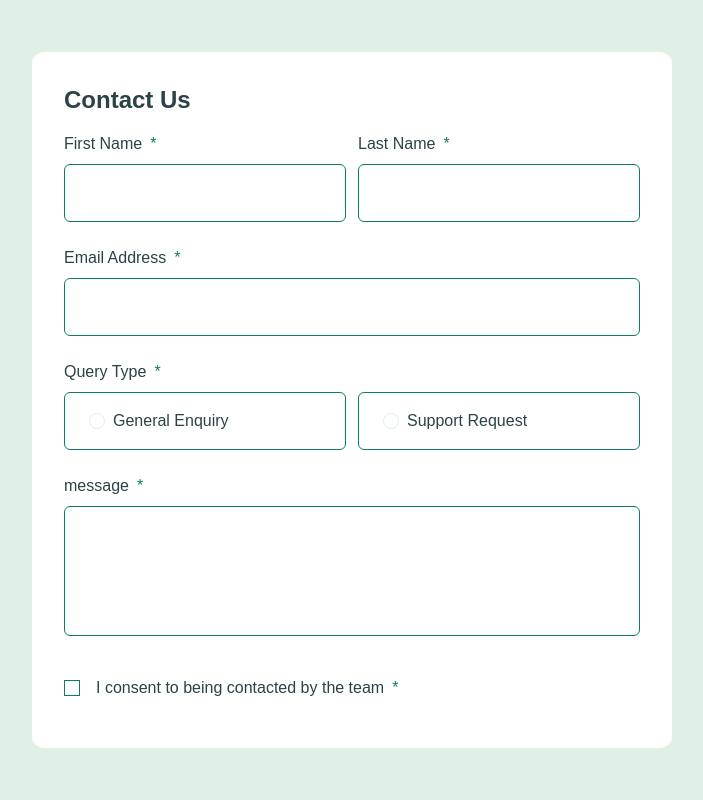
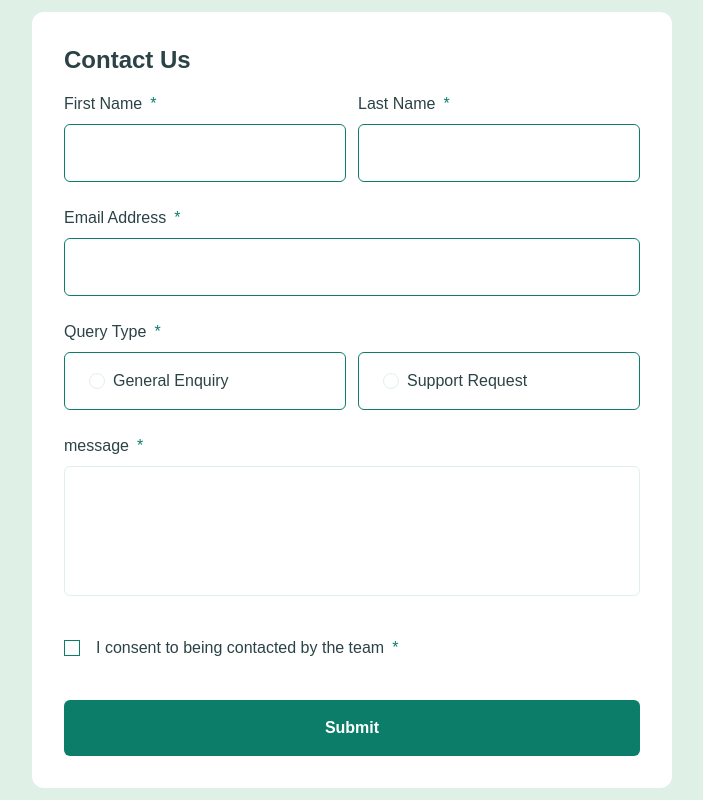
Before and after one commit to Erhahon-Imafidon/contact_form, a React (Vite) app: page / in a window 1280 px wide. Shown: the whole page, without its empty margins (288-991 px from the left). Built offline with nearby package versions, Linux system fonts and the light colour scheme.

Commit message:
Finished Submit Button Section

```diff
--- a/src/components/Contact.jsx
+++ b/src/components/Contact.jsx
@@ -117,7 +117,7 @@ const Contact = () => {
                         onChange={(e) => setMessage(e.target.value)}
                         required
                         rows='4'
-                        className='px-3 py-4 focus:outline-none border border-green-medium rounded-md resize-none'/>
+                        className='px-3 py-4 focus:outline-none border border-green-light rounded-md resize-none'/>
                 </div>
                 {/*CONSENT SECTION*/}
                 <div
@@ -136,6 +136,8 @@ const Contact = () => {
                             className='ml-2 text-green-medium'>*</span>
                     </label>
                 </div>
+                {/*SUBMIT BUTTON SECTION*/}
+                <button className='w-full p-4 bg-green-medium text-white rounded-md font-bold text-base'>Submit</button>
             </form>
         </section>
       </>
```
